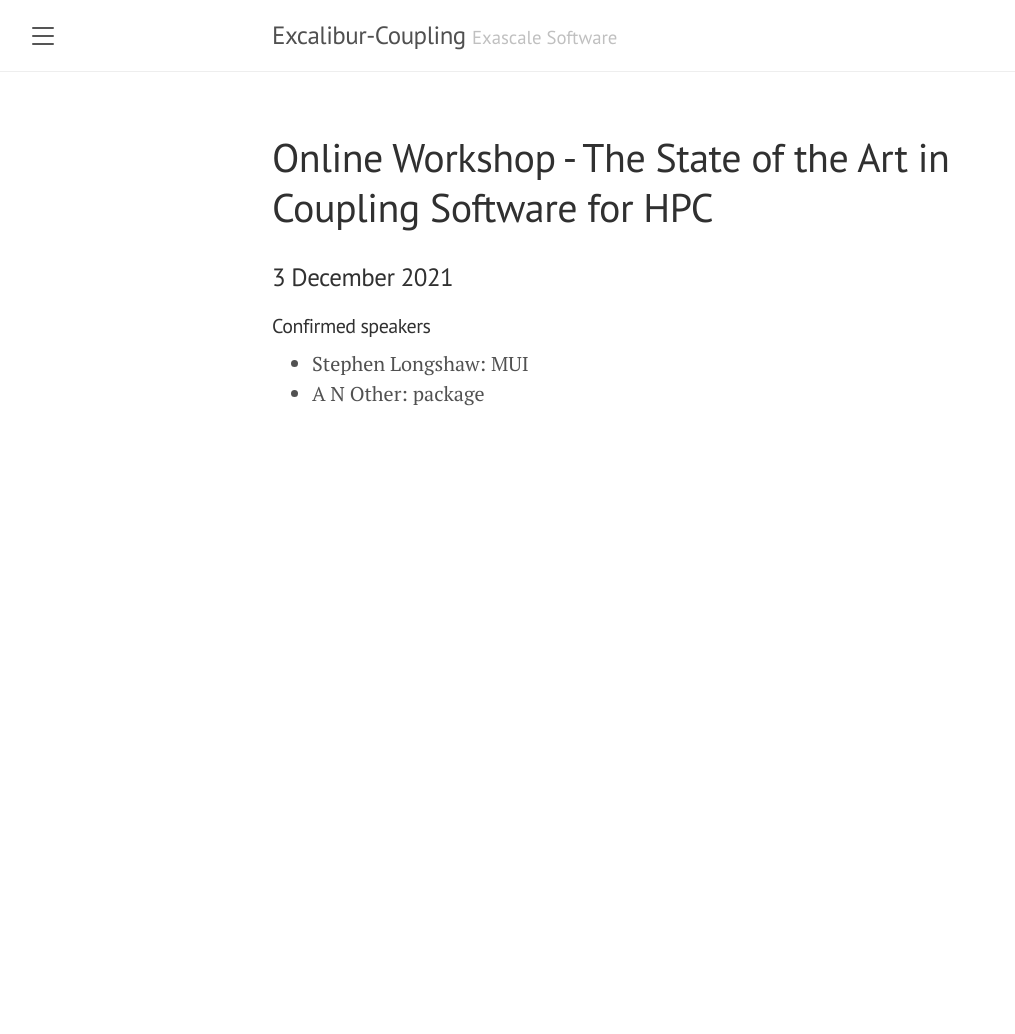
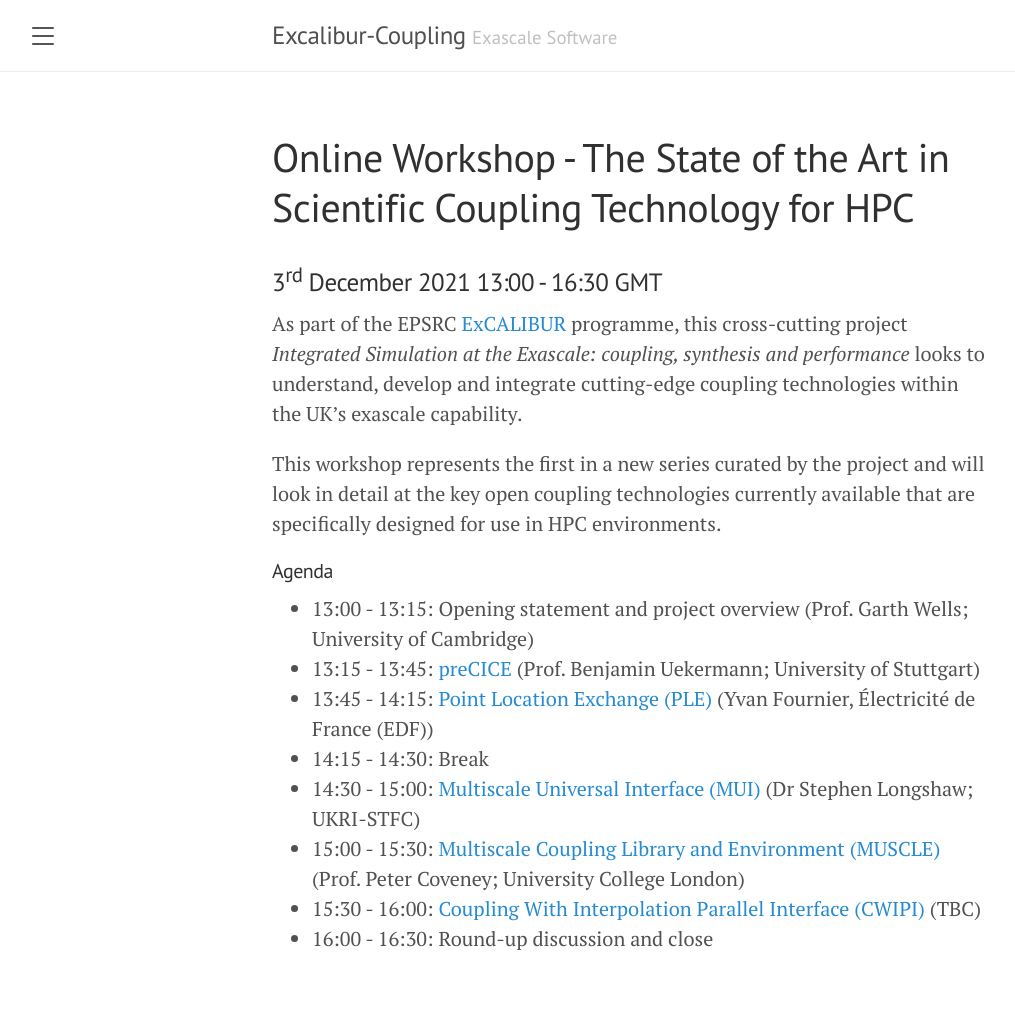
Before and after one commit to Excalibur-Coupling/excalibur-coupling.github.io, a Jekyll site: the page built from workshop1.md, in a window 1280 px wide. Shown: the whole page, without its empty margins (8-1023 px from the left). Built offline with Jekyll 4.4.1, drawn with Linux system fonts in a browser that asks for light colours; before the commit the page ends 900 px from its top, so only the background shows below that.

Commit message:
Update workshop 1

```diff
--- a/workshop1.md
+++ b/workshop1.md
@@ -1,13 +1,22 @@
 ---
 layout: page
-title: Online Workshop - The State of the Art in Coupling Software for HPC
+title: Online Workshop - The State of the Art in Scientific Coupling Technology for HPC
 ---
 
+### 3<sup>rd</sup> December 2021 13:00 - 16:30 GMT
 
+As part of the EPSRC <a href="https://excalibur.ac.uk/" target="_blank">ExCALIBUR</a> programme, this cross-cutting project <em>Integrated Simulation at the Exascale: coupling, synthesis and performance</em> looks to understand, develop and integrate cutting-edge coupling technologies within the UK's exascale capability.
 
-### 3 December 2021
+This workshop represents the first in a new series curated by the project and will look in detail at the key open coupling technologies currently available that are specifically designed for use in HPC environments.
 
-#### Confirmed speakers
-
-- Stephen Longshaw: MUI
-- A N Other: package
+#### Agenda
+<ul>
+<li>13:00 - 13:15: Opening statement and project overview (Prof. Garth Wells; University of Cambridge)</li>
+<li>13:15 - 13:45: <a href="https://precice.org/" target="_blank">preCICE</a> (Prof. Benjamin Uekermann; University of Stuttgart)</li>
+<li>13:45 - 14:15: <a href="https://www.code-saturne.org/cms/web/documentation/overview/coupling" target="_blank">Point Location Exchange (PLE)</a> (Yvan Fournier, Électricité de France (EDF))</li>
+<li>14:15 - 14:30: Break</li>
+<li>14:30 - 15:00: <a href="https://mxui.github.io/" target="_blank">Multiscale Universal Interface (MUI)</a> (Dr Stephen Longshaw; UKRI-STFC)</li>
+<li>15:00 - 15:30: <a href="https://muscle3.readthedocs.io/en/latest/" target="_blank">Multiscale Coupling Library and Environment (MUSCLE)</a> (Prof. Peter Coveney; University College London)</li>
+<li>15:30 - 16:00: <a href="http://sites.onera.fr/cwipi/" target="_blank">Coupling With Interpolation Parallel Interface (CWIPI)</a> (TBC)</li>
+<li>16:00 - 16:30: Round-up discussion and close</li>
+</ul>
```
